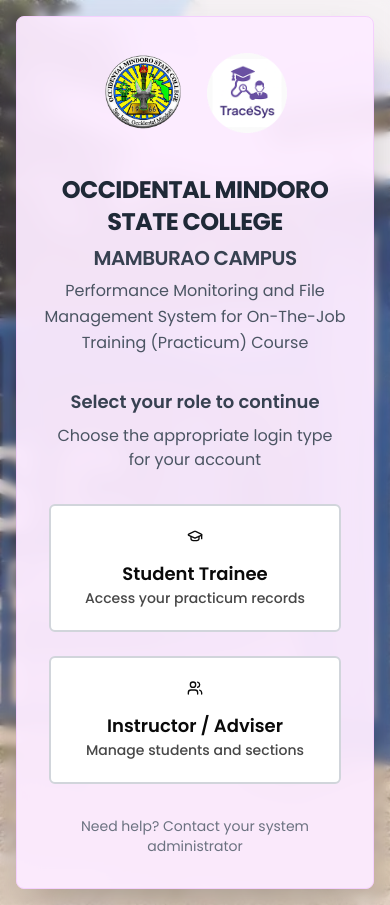
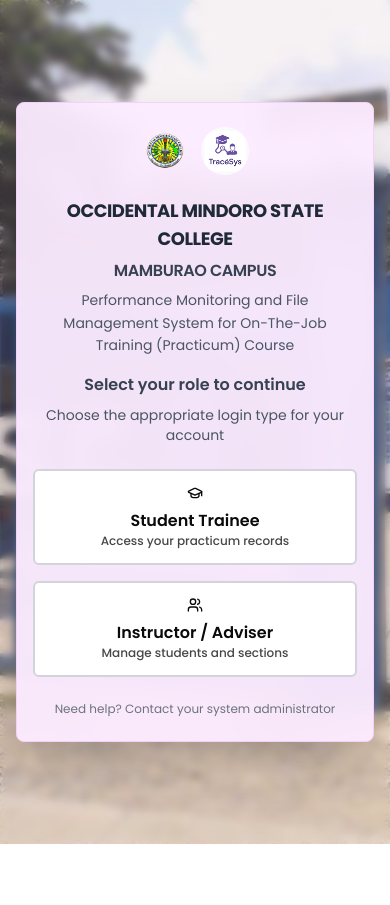
Before and after one commit to Marnel8/tracesys, a Next.js app: page /select-role in a window 390 px wide. After the commit the page ends 844 px from the top, so only its background shows below. Built offline with nearby package versions, Linux system fonts and the light colour scheme.

Commit message:
Fixes Select Role UI

```diff
--- a/app/login/student/page.tsx
+++ b/app/login/student/page.tsx
@@ -1,29 +1,35 @@
-"use client"
+"use client";
 
-import { useState } from "react"
-import { useRouter } from "next/navigation"
-import Image from "next/image"
-import Link from "next/link"
-import { Card, CardContent, CardDescription, CardHeader, CardTitle } from "@/components/ui/card"
-import { Button } from "@/components/ui/button"
-import { Input } from "@/components/ui/input"
-import { Label } from "@/components/ui/label"
-import { ArrowLeft, Eye, EyeOff, GraduationCap } from "lucide-react"
-import { useForm } from "react-hook-form"
-import { zodResolver } from "@hookform/resolvers/zod"
-import * as z from "zod"
+import { useState } from "react";
+import { useRouter } from "next/navigation";
+import Image from "next/image";
+import Link from "next/link";
+import {
+	Card,
+	CardContent,
+	CardDescription,
+	CardHeader,
+	CardTitle,
+} from "@/components/ui/card";
+import { Button } from "@/components/ui/button";
+import { Input } from "@/components/ui/input";
+import { Label } from "@/components/ui/label";
+import { ArrowLeft, Eye, EyeOff, GraduationCap } from "lucide-react";
+import { useForm } from "react-hook-form";
+import { zodResolver } from "@hookform/resolvers/zod";
+import * as z from "zod";
 
 const studentLoginSchema = z.object({
 	studentId: z.string().min(1, "Student ID is required"),
 	password: z.string().min(1, "Password is required"),
-})
+});
 
-type StudentLoginForm = z.infer<typeof studentLoginSchema>
+type StudentLoginForm = z.infer<typeof studentLoginSchema>;
 
 export default function StudentLoginPage() {
-  const router = useRouter()
-  const [showPassword, setShowPassword] = useState(false)
-  const [isLoading, setIsLoading] = useState(false)
+	const router = useRouter();
+	const [showPassword, setShowPassword] = useState(false);
+	const [isLoading, setIsLoading] = useState(false);
 
 	const {
 		register,
@@ -31,17 +37,17 @@ export default function StudentLoginPage() {
 		formState: { errors },
 	} = useForm<StudentLoginForm>({
 		resolver: zodResolver(studentLoginSchema),
-  })
+	});
 
 	const onSubmit = async (data: StudentLoginForm) => {
-    setIsLoading(true)
+		setIsLoading(true);
 		// Simulate API call
 		setTimeout(() => {
-      console.log("Student login:", data)
-      setIsLoading(false)
-      router.push("/dashboard/student")
-    }, 1500)
-  }
+			console.log("Student login:", data);
+			setIsLoading(false);
+			router.push("/dashboard/student");
+		}, 1500);
+	};
 
 	return (
 		<div
@@ -60,7 +66,13 @@ export default function StudentLoginPage() {
 				<Card className="bg-secondary-50/95 backdrop-blur-md border-primary-200 shadow-2xl animate-fade-in">
 					<CardHeader className="text-center pb-6">
 						<div className="flex justify-center items-center gap-4 mb-4">
-              <Image src="/images/omsc-logo.png" alt="OMSC Logo" width={60} height={60} className="object-contain" />
+							<Image
+								src="/images/omsc-logo.png"
+								alt="OMSC Logo"
+								width={60}
+								height={60}
+								className="object-contain"
+							/>
 							<Image
 								src="/images/tracesys-logo.png"
 								alt="TracèSys Logo"
@@ -81,7 +93,10 @@ export default function StudentLoginPage() {
 					<CardContent className="space-y-6">
 						<form onSubmit={handleSubmit(onSubmit)} className="space-y-4">
 							<div className="space-y-2">
-                <Label htmlFor="studentId" className="text-gray-700 font-medium">
+								<Label
+									htmlFor="studentId"
+									className="text-gray-700 font-medium"
+								>
 									Student ID
 								</Label>
 								<Input
@@ -91,7 +106,11 @@ export default function StudentLoginPage() {
 									className="border-gray-300 focus:border-primary-500 focus:ring-primary-500"
 									{...register("studentId")}
 								/>
-                {errors.studentId && <p className="text-sm text-red-600">{errors.studentId.message}</p>}
+								{errors.studentId && (
+									<p className="text-sm text-red-600">
+										{errors.studentId.message}
+									</p>
+								)}
 							</div>
 
 							<div className="space-y-2">
@@ -120,7 +139,11 @@ export default function StudentLoginPage() {
 										)}
 									</Button>
 								</div>
-                {errors.password && <p className="text-sm text-red-600">{errors.password.message}</p>}
+								{errors.password && (
+									<p className="text-sm text-red-600">
+										{errors.password.message}
+									</p>
+								)}
 							</div>
 
 							<div className="flex items-center justify-between">
@@ -134,7 +157,7 @@ export default function StudentLoginPage() {
 
 							<Button
 								type="submit"
-                className="w-full bg-primary-500 hover:bg-primary-600 text-white font-medium py-2.5"
+								className="w-full bg-primary-600 hover:bg-primary-500 text-white font-medium py-2.5"
 								disabled={isLoading}
 							>
 								{isLoading ? "Signing in..." : "Sign In"}
@@ -154,5 +177,5 @@ export default function StudentLoginPage() {
 				</Card>
 			</div>
 		</div>
-  )
+	);
 }
--- a/app/select-role/page.tsx
+++ b/app/select-role/page.tsx
@@ -1,27 +1,35 @@
-"use client"
+"use client";
 
-import { useState } from "react"
-import { useRouter } from "next/navigation"
-import Image from "next/image"
-import { Card, CardContent, CardDescription, CardHeader, CardTitle } from "@/components/ui/card"
-import { Button } from "@/components/ui/button"
-import { GraduationCap, Users } from "lucide-react"
+import { useState } from "react";
+import { useRouter } from "next/navigation";
+import Image from "next/image";
+import {
+	Card,
+	CardContent,
+	CardDescription,
+	CardHeader,
+	CardTitle,
+} from "@/components/ui/card";
+import { Button } from "@/components/ui/button";
+import { GraduationCap, Users } from "lucide-react";
 
 export default function SelectRolePage() {
-  const router = useRouter()
-  const [selectedRole, setSelectedRole] = useState<"student" | "instructor" | null>(null)
+	const router = useRouter();
+	const [selectedRole, setSelectedRole] = useState<
+		"student" | "instructor" | null
+	>(null);
 
 	const handleRoleSelect = (role: "student" | "instructor") => {
-    setSelectedRole(role)
+		setSelectedRole(role);
 		// Add a small delay for visual feedback
 		setTimeout(() => {
-      router.push(`/login/${role}`)
-    }, 300)
-  }
+			router.push(`/login/${role}`);
+		}, 300);
+	};
 
 	return (
 		<div
-      className="min-h-screen flex items-center justify-center p-4 relative"
+			className="min-h-screen flex items-center justify-center p-2 sm:p-4 relative"
 			style={{
 				backgroundImage: "url(/images/auth-bg.jpg)",
 				backgroundSize: "cover",
@@ -32,74 +40,97 @@ export default function SelectRolePage() {
 			{/* Overlay */}
 			<div className="absolute inset-0 bg-primary-500/20 backdrop-blur-sm" />
 
-      <div className="relative z-10 w-full max-w-4xl">
-        <Card className="bg-secondary-50/95 backdrop-blur-md border-primary-200 shadow-2xl animate-fade-in">
-          <CardHeader className="text-center pb-8">
-            <div className="flex justify-center items-center gap-6 mb-6">
-              <Image src="/images/omsc-logo.png" alt="OMSC Logo" width={80} height={80} className="object-contain" />
+			<div className="relative z-10 w-full max-w-4xl px-2 sm:px-0">
+				<Card className="bg-secondary-50/95 backdrop-blur-md border-primary-200 shadow-2xl">
+					<CardHeader className="text-center pb-4 sm:pb-8 px-4 sm:px-6">
+						<div className="flex justify-center items-center gap-3 sm:gap-6 mb-4 sm:mb-6">
+							<Image
+								src="/images/omsc-logo.png"
+								alt="OMSC Logo"
+								width={60}
+								height={60}
+								className="w-12 h-12 sm:w-20 sm:h-20 object-contain"
+							/>
 							<Image
 								src="/images/tracesys-logo.png"
 								alt="TracèSys Logo"
-                width={80}
-                height={80}
-                className="object-contain"
+								width={60}
+								height={60}
+								className="w-12 h-12 sm:w-20 sm:h-20 object-contain"
 							/>
 						</div>
-            <CardTitle className="text-2xl md:text-3xl font-bold text-gray-800 mb-2">
+						<CardTitle className="text-lg sm:text-2xl md:text-3xl font-bold text-gray-800 mb-2">
 							OCCIDENTAL MINDORO STATE COLLEGE
 						</CardTitle>
-            <CardTitle className="text-xl md:text-2xl font-semibold text-gray-700 mb-4">MAMBURAO CAMPUS</CardTitle>
-            <CardDescription className="text-base md:text-lg text-gray-600 max-w-2xl mx-auto leading-relaxed">
-              Performance Monitoring and File Management System for On-The-Job Training (Practicum) Course
+						<CardTitle className="text-base sm:text-xl md:text-2xl font-semibold text-gray-700 mb-3 sm:mb-4">
+							MAMBURAO CAMPUS
+						</CardTitle>
+						<CardDescription className="text-sm sm:text-base md:text-lg text-gray-600 max-w-2xl mx-auto leading-relaxed px-2">
+							Performance Monitoring and File Management System for On-The-Job
+							Training (Practicum) Course
 						</CardDescription>
 					</CardHeader>
 
-          <CardContent className="px-8 pb-8">
-            <div className="text-center mb-8">
-              <h3 className="text-lg font-semibold text-gray-700 mb-2">Select your role to continue</h3>
-              <p className="text-gray-600">Choose the appropriate login type for your account</p>
+					<CardContent className="px-4 sm:px-8 pb-6 sm:pb-8">
+						<div className="text-center mb-6 sm:mb-8">
+							<h3 className="text-base sm:text-lg font-semibold text-gray-700 mb-2">
+								Select your role to continue
+							</h3>
+							<p className="text-sm sm:text-base text-gray-600">
+								Choose the appropriate login type for your account
+							</p>
 						</div>
 
-            <div className="grid md:grid-cols-2 gap-6 max-w-2xl mx-auto">
+						<div className="grid grid-cols-1 sm:grid-cols-2 gap-4 sm:gap-6 max-w-2xl mx-auto">
 							<Button
 								variant="outline"
 								size="lg"
-                className={`h-32 flex-col gap-4 border-2 transition-all duration-300 hover:scale-105 ${
+								className={`h-24 sm:h-32 flex-col gap-2 sm:gap-4 border-2 transition-all duration-300 hover:scale-105 ${
 									selectedRole === "student"
 										? "border-primary-500 bg-primary-50 text-primary-700"
 										: "border-gray-300 hover:border-primary-400 hover:bg-primary-50/50"
 								}`}
 								onClick={() => handleRoleSelect("student")}
 							>
-                <GraduationCap className="w-8 h-8" />
+								<GraduationCap className="w-6 h-6 sm:w-8 sm:h-8" />
 								<div className="text-center">
-                  <div className="font-semibold text-lg">Student Trainee</div>
-                  <div className="text-sm opacity-75">Access your practicum records</div>
+									<div className="font-semibold text-base sm:text-lg">
+										Student Trainee
+									</div>
+									<div className="text-xs sm:text-sm opacity-75">
+										Access your practicum records
+									</div>
 								</div>
 							</Button>
 
 							<Button
 								variant="outline"
 								size="lg"
-                className={`h-32 flex-col gap-4 border-2 transition-all duration-300 hover:scale-105 ${
+								className={`h-24 sm:h-32 flex-col gap-2 sm:gap-4 border-2 transition-all duration-300 hover:scale-105 ${
 									selectedRole === "instructor"
 										? "border-primary-500 bg-primary-50 text-primary-700"
 										: "border-gray-300 hover:border-primary-400 hover:bg-primary-50/50"
 								}`}
 								onClick={() => handleRoleSelect("instructor")}
 							>
-                <Users className="w-8 h-8" />
+								<Users className="w-6 h-6 sm:w-8 sm:h-8" />
 								<div className="text-center">
-                  <div className="font-semibold text-lg">Instructor / Adviser</div>
-                  <div className="text-sm opacity-75">Manage students and sections</div>
+									<div className="font-semibold text-base sm:text-lg">
+										Instructor / Adviser
+									</div>
+									<div className="text-xs sm:text-sm opacity-75">
+										Manage students and sections
+									</div>
 								</div>
 							</Button>
 						</div>
 
-            <div className="text-center mt-8 text-sm text-gray-500">Need help? Contact your system administrator</div>
+						<div className="text-center mt-6 sm:mt-8 text-xs sm:text-sm text-gray-500 px-2">
+							Need help? Contact your system administrator
+						</div>
 					</CardContent>
 				</Card>
 			</div>
 		</div>
-  )
+	);
 }
```
Lines whose indentation alone changed are shown as unchanged.
